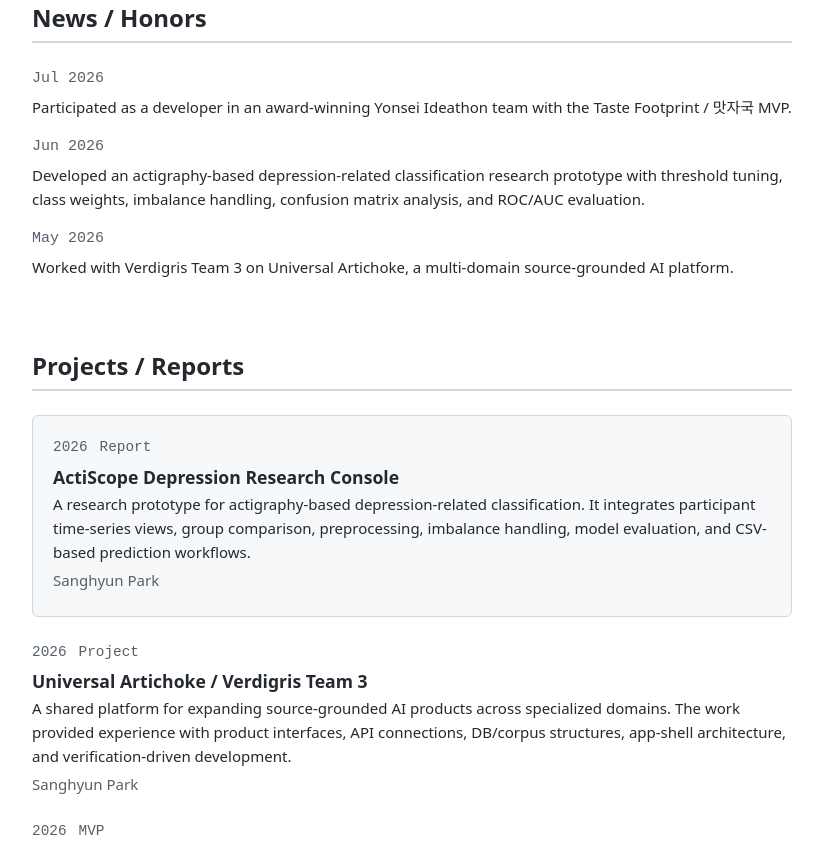
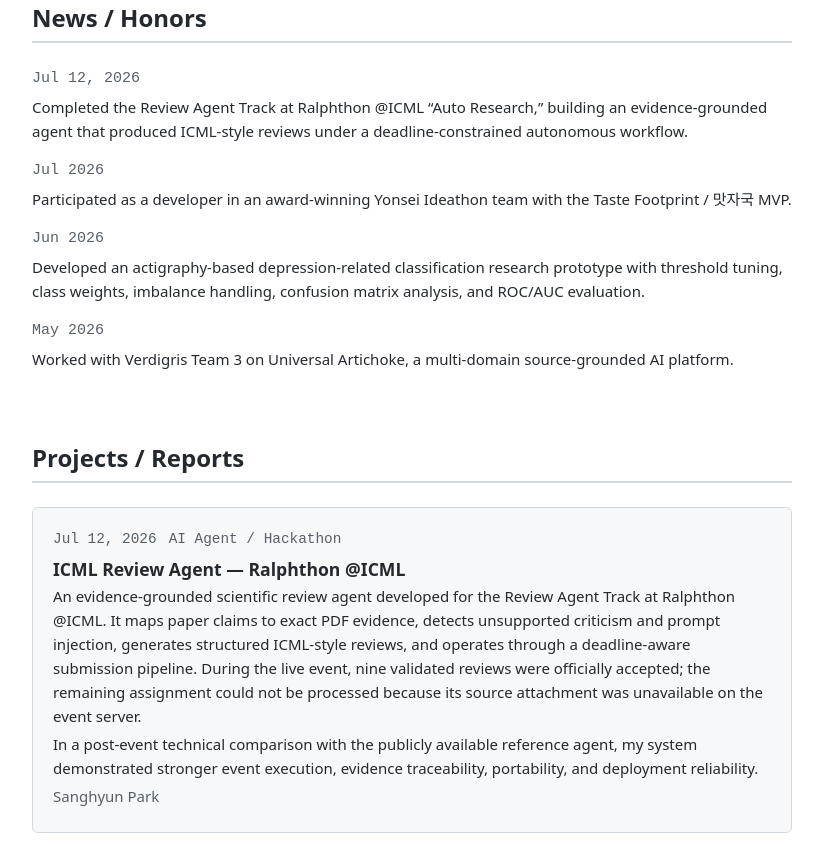
Before and after one commit to sanghyun747/sanghyun747.github.io, a plain HTML site: page index.html in a window 1280 px wide. Shown: the part 1350-2196 px from the top of the page, without its empty margins (228-1051 px from the left). Drawn offline with Linux system fonts and the light colour scheme.

Commit message:
Add Ralphthon ICML review agent experience

```diff
--- a/index.html
+++ b/index.html
@@ -77,6 +77,10 @@
         </div>
         <ol class="news-list">
           <li>
+            <time datetime="2026-07-12">Jul 12, 2026</time>
+            <p>Completed the Review Agent Track at Ralphthon @ICML &ldquo;Auto Research,&rdquo; building an evidence-grounded agent that produced ICML-style reviews under a deadline-constrained autonomous workflow.</p>
+          </li>
+          <li>
             <time datetime="2026-07">Jul 2026</time>
             <p>Participated as a developer in an award-winning Yonsei Ideathon team with the Taste Footprint / 맛자국 MVP.</p>
           </li>
@@ -96,6 +100,19 @@
           <p class="section-kicker">Work</p>
           <h2 id="reports-title">Projects / Reports</h2>
         </div>
+
+        <article class="work-item featured">
+          <div class="work-meta">
+            <span>Jul 12, 2026</span>
+            <span>AI Agent / Hackathon</span>
+          </div>
+          <div>
+            <h3>ICML Review Agent — Ralphthon @ICML</h3>
+            <p>An evidence-grounded scientific review agent developed for the Review Agent Track at Ralphthon @ICML. It maps paper claims to exact PDF evidence, detects unsupported criticism and prompt injection, generates structured ICML-style reviews, and operates through a deadline-aware submission pipeline. During the live event, nine validated reviews were officially accepted; the remaining assignment could not be processed because its source attachment was unavailable on the event server.</p>
+            <p>In a post-event technical comparison with the publicly available reference agent, my system demonstrated stronger event execution, evidence traceability, portability, and deployment reliability.</p>
+            <p class="authors">Sanghyun Park</p>
+          </div>
+        </article>
 
         <article class="work-item featured">
           <div class="work-meta">
@@ -179,6 +196,11 @@
         </div>
         <div class="timeline">
           <article>
+            <time datetime="2026-07-12">July 12, 2026</time>
+            <h3>Review Agent Track Participant, Ralphthon @ICML</h3>
+            <p>Completed the full hackathon workflow by designing, validating, and deploying an autonomous scientific-review agent. The system combined exact evidence grounding, claim&ndash;evidence analysis, review consistency checks, deadline-aware batch processing, and official submission handling.</p>
+          </article>
+          <article>
             <time datetime="2026">2026 - Present</time>
             <h3>Undergraduate Researcher</h3>
             <p><strong>Ki-Jae Hong Lab, Department of Biomedical Engineering, Yonsei University.</strong> Built a research pipeline for depression-related classification using actigraphy data inspired by the HCHS/SOL dataset. The work involved 30-second activity data, fixed-length time-series tensors, Z-score normalization, imbalance handling, Random Forest/XGBoost comparison, threshold tuning, ROC/AUC evaluation, and integration into a research prototype called ActiScope Depression Research Console.</p>
```
